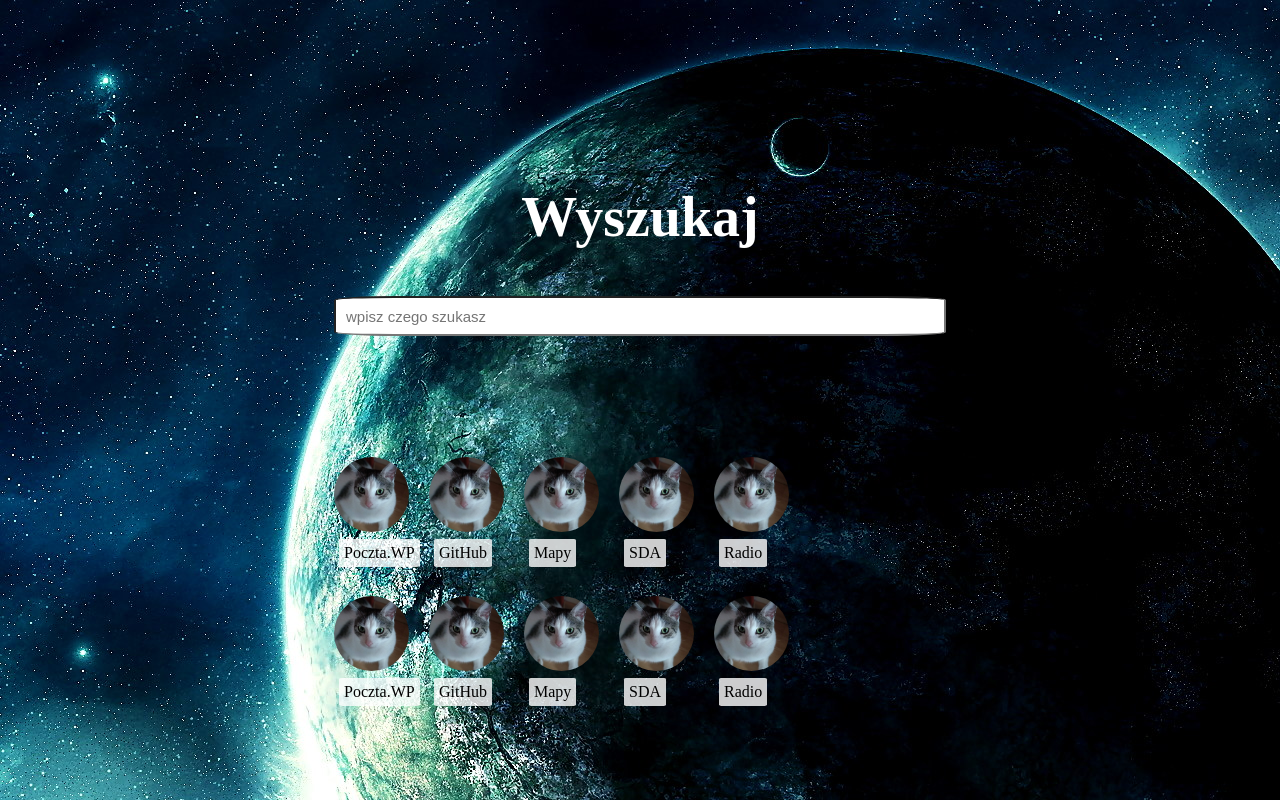
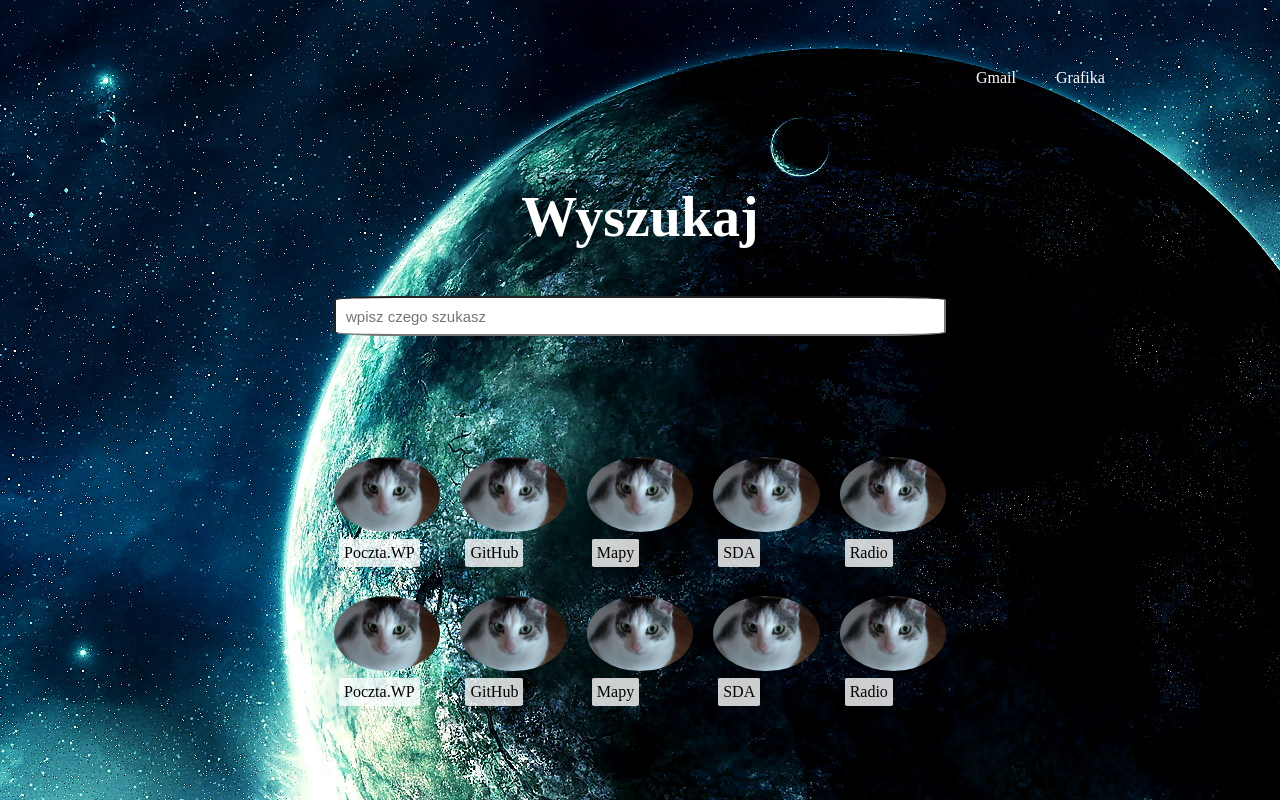
Before and after one commit to an93na/html_css_nauka, a plain HTML site: page zadania/gotest.html in a window 1280 px wide. Drawn offline with Linux system fonts and the light colour scheme.

Commit message:
changes file

```diff
--- a/zadania/css/gotest.css
+++ b/zadania/css/gotest.css
@@ -52,9 +52,9 @@ input {
     border-radius: 50%;
     grid-column: 2 /3;
     grid-row: 4 / 5;
-    display: inline-block;
+    flex: auto;
 }
-a {
+.container2 a {
     position: absolute;
     bottom: -40px;
     color: black;
@@ -63,6 +63,7 @@ a {
     border-radius: 5%;
     padding: 5px;
     margin: 5px;
+    flex: auto;
 }
 .container3 {
     grid-column: 2 / 4;
@@ -85,7 +86,49 @@ a {
     height: 75px;
     margin: 10px;
     border-radius: 50%;
-    grid-column: 2 /3;
+    grid-column: 2 / 3;
     grid-row: 5 / 6;
-    display: inline-block;
+    flex: auto;
+
 }
+.container3 a {
+        position: absolute;
+        bottom: -40px;
+        color: black;
+        text-decoration: none;
+        background-color: rgba(277, 277, 277, 0.8);
+        border-radius: 5%;
+        padding: 5px;
+        margin: 5px;
+}
+.container4 {
+    grid-column: 4 / 5;
+    grid-row: 1 / 2;
+    display: flex;
+    flex-wrap: wrap;
+    align-content: space-around;
+    flex-direction: row;
+    justify-content: flex-start;
+    align-items: center;
+}
+.container4--lewyrog a {
+        text-align: left;
+        color: white;
+        text-decoration: none;
+        border-radius: 5%;
+        padding: 10px;
+        margin: 10px;
+}
+a:hover {
+text-decoration: underline;
+background-color: rgba(277, 277, 277, 0.5);
+}
+
+.container2--pole1_obraz:hover {
+background-color: rgba(29, 5, 97, 0.8);
+cursor: pointer;
+}
+.container3--pole1_obraz:hover {
+background-color: rgba(29, 5, 97, 0.8);
+cursor: pointer;
+}
--- a/zadania/gotest.html
+++ b/zadania/gotest.html
@@ -26,6 +26,10 @@
             <div class="container3--pole1_obraz"><a href="https://sdacademy.pl/">SDA</a></div>
             <div class="container3--pole1_obraz"><a href="https://www.rmfon.pl/play,197#p">Radio</a></div>
         </div>
+        <div class="container4">
+            <div class="container4--lewyrog"><a href="https://mail.google.com/">Gmail</a></div>
+            <div class="container4--lewyrog"><a href="https://www.google.pl/imghp?hl=pl&tab=ri&authuser=0&ogbl">Grafika</a></div>
+        </div>
     </div>
 
 </body>
```
